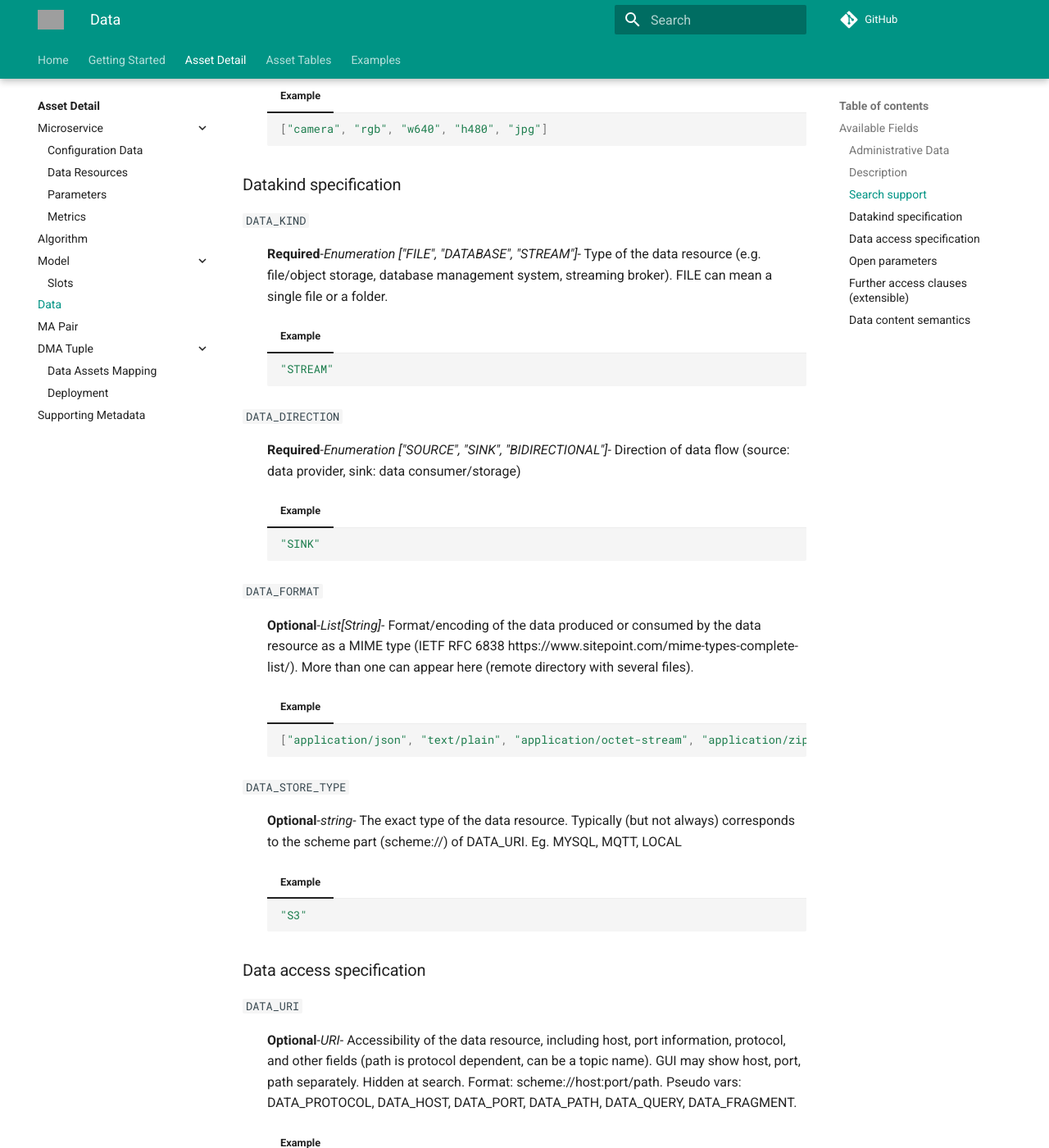
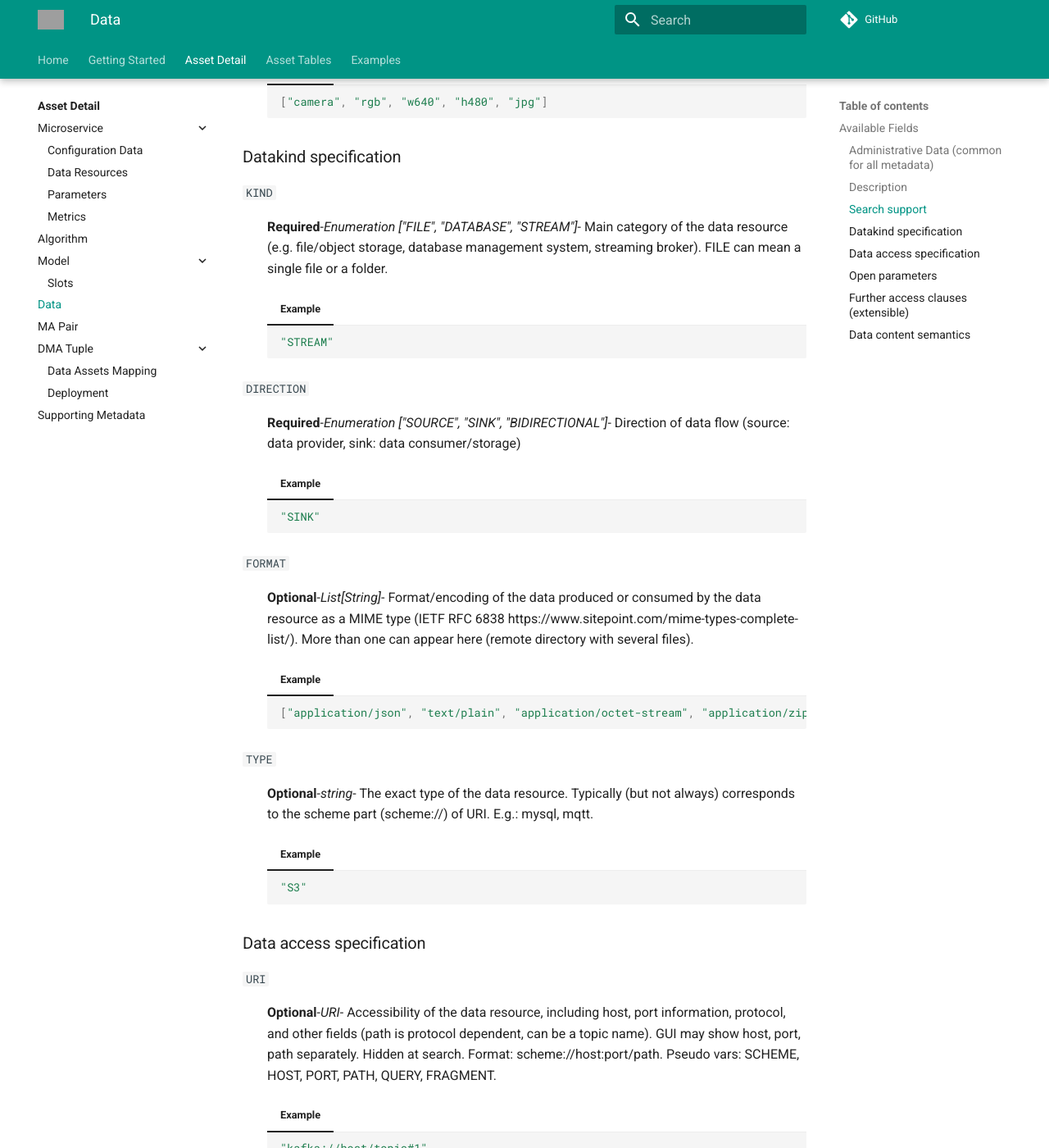
Before and after one commit to DIGITbrain/digitbrain.github.io, an MkDocs documentation site: the page built from docs/attributes/data/index.md, in a window 1280 px wide and 1400 px high, scrolled down 2610 px. Shown: the whole window at 82% size. Built offline with MkDocs 1.6.1 and Material for MkDocs 9.7.7, drawn with Linux system fonts in a browser that asks for light colours; comment, search, counter and statistics services are not loaded; some of the changed text lies outside the part shown; grey boxes are pictures that could not be loaded.

Commit message:
update: Data metadata (DATA_ prefix removed, DATA_STORE_TYPE renamed to TYPE, fixes of comments, examples, etc.) [AUTO]

````diff
--- a/docs/attributes/data/index.md
+++ b/docs/attributes/data/index.md
@@ -13,7 +13,6 @@
 The metadata specification for a DIGITbrain Data
 has these sections:
 
-- [Administrative Data](#administrative-data)
 - [Description](#description)
 - [Search support](#search-support)
 - [Datakind specification](#datakind-specification)
@@ -23,7 +22,7 @@ has these sections:
 - [Data content semantics](#data-content-semantics)
 
 
-### Administrative Data
+### Administrative Data (common for all metadata)
 
 
 `ID`{ #id }
@@ -62,37 +61,37 @@ has these sections:
 ### Description
 
 
-`DATA_NAME`{ #data_name }
-:   **Required**-*string*- Name of the data resource. (The directory hierarchy in Nexus provides a fully qualified (FQ) name, which is unique.)
+`NAME`{ #name }
+:   **Required**-*string*- Name of the data resource.
 
     === "Example"
         ``` yaml
         "CNSPiezoBolt#1 (in directory: factory 1 , machine1 , piezobolts)"
         ```
 
-`DATA_VERSION`{ #data_version }
-:   **Optional**-*string*- Version of this data resource entry (major.minor.patch). Defaults to 1.0.0
+`CUSTOM_VERSION`{ #custom_version }
+:   **Optional**-*string*- Version of the data resource (not of the metadata), defined by the provider in the format of his/her choice (typically: major.minor.patch). Defaults to 1.0.0
     === "Example"
         ``` yaml
         "2.3.4"
         ```
 
-`DATA_DESC`{ #data_desc }
-:   **Optional**-*string*- Human readable description of the data resource.
+`DESC`{ #desc }
+:   **Optional**-*string*- Human readable description of the data resource characteristics, contents.
     === "Example"
         ``` yaml
         "This sensor measures temperature in Celsius, sends data via ConSenses edge device via an MQTT broker"
         ```
 
-`DATA_DESC_URL`{ #data_desc_url }
+`DESC_URL`{ #desc_url }
 :   **Optional**-*URL*- More detailed specification of data source characteristics (doc, pdf, …)
     === "Example"
         ``` yaml
-        "data-source-specification-sheet.pdf"
+        "https://some-host/docs/data-source-specification-sheet.pdf"
         ```
 
-`DATA_SIZE`{ #data_size }
-:   **Optional**-*integer*- Estimated/exact size of data (e.g. file size, volume size, or message size); might be used to assess HW requirements (RAM, CPU) . In bytes
+`SIZE`{ #size }
+:   **Optional**-*integer*- Estimated/exact size of data (e.g. file size, volume size, or message size); might be used to assess HW requirements (RAM, CPU). In bytes.
     === "Example"
         ``` yaml
         112
@@ -102,7 +101,7 @@ has these sections:
 ### Search support
 
 
-`DATA_TAGS`{ #data_tags }
+`TAGS`{ #tags }
 :   **Optional**-*List[String]*- A list of tags freely added to help in searching/indexing (not limited to a basic set of tags, keywords)
     === "Example"
         ``` yaml
@@ -113,15 +112,15 @@ has these sections:
 ### Datakind specification
 
 
-`DATA_KIND`{ #data_kind }
-:   **Required**-*Enumeration ["FILE", "DATABASE", "STREAM"]*- Type of the data resource (e.g. file/object storage, database management system, streaming broker). FILE can mean a single file or a folder.
+`KIND`{ #kind }
+:   **Required**-*Enumeration ["FILE", "DATABASE", "STREAM"]*- Main category of the data resource (e.g. file/object storage, database management system, streaming broker). FILE can mean a single file or a folder.
 
     === "Example"
         ``` yaml
         "STREAM"
         ```
 
-`DATA_DIRECTION`{ #data_direction }
+`DIRECTION`{ #direction }
 :   **Required**-*Enumeration ["SOURCE", "SINK", "BIDIRECTIONAL"]*- Direction of data flow (source: data provider, sink: data consumer/storage)
 
     === "Example"
@@ -129,15 +128,15 @@ has these sections:
         "SINK"
         ```
 
-`DATA_FORMAT`{ #data_format }
+`FORMAT`{ #format }
 :   **Optional**-*List[String]*- Format/encoding of the data produced or consumed by the data resource as a MIME type (IETF RFC 6838 https://www.sitepoint.com/mime-types-complete-list/). More than one can appear here (remote directory with several files).
     === "Example"
         ``` yaml
         ["application/json", "text/plain", "application/octet-stream", "application/zip"]
         ```
 
-`DATA_STORE_TYPE`{ #data_store_type }
-:   **Optional**-*string*- The exact type of the data resource. Typically (but not always) corresponds to the scheme part (scheme://) of DATA_URI. Eg. MYSQL, MQTT, LOCAL
+`TYPE`{ #type }
+:   **Optional**-*string*- The exact type of the data resource. Typically (but not always) corresponds to the scheme part (scheme://) of URI. E.g.: mysql, mqtt.
     === "Example"
         ``` yaml
         "S3"
@@ -147,14 +146,14 @@ has these sections:
 ### Data access specification
 
 
-`DATA_URI`{ #data_uri }
-:   **Optional**-*URI*- Accessibility of the data resource, including host, port information, protocol, and other fields (path is protocol dependent, can be a topic name). GUI may show host, port, path separately. Hidden at search. Format: scheme://host:port/path.  Pseudo vars: DATA_PROTOCOL, DATA_HOST, DATA_PORT, DATA_PATH, DATA_QUERY, DATA_FRAGMENT.
+`URI`{ #uri }
+:   **Optional**-*URI*- Accessibility of the data resource, including host, port information, protocol, and other fields (path is protocol dependent, can be a topic name). GUI may show host, port, path separately. Hidden at search. Format: scheme://host:port/path.  Pseudo vars: SCHEME, HOST, PORT, PATH, QUERY, FRAGMENT.
     === "Example"
         ``` yaml
         "kafka://host/topic#1"
         ```
 
-`DATA_AUTH`{ #data_auth }
+`AUTH_TYPE`{ #auth_type }
 :   **Optional**-*List[Enumeration ["none", "userpass", "accesskey_secretkey", "ssl_certificate", "tls_mutual", "access_token", "rclone_config"]]*- One or more authentication types that can be accepted by the storage resource.
     === "Example"
         ``` yaml
@@ -165,14 +164,14 @@ has these sections:
 ### Open parameters
 
 
-`DATA_CREDENTIALS`{ #data_credentials }
-:   **Optional**-*OPEN*- Credentials (e.g. string/json, zip, config file)
+`CREDENTIALS`{ #credentials }
+:   **Optional**-*OPEN*- Credentials (e.g. string/json, zip, config file). Its content (structure) depends on authentication type (e.g. token, username and password). OPEN means must not be filled here, but asked from user on startup.
 
 
 ### Further access clauses (extensible)
 
 
-`DATA_AUX_INFO`{ #data_aux_info }
+`AUX_INFO`{ #aux_info }
 :   **Optional**-*Map[String, String]*- List of key-value pais (JSON object/YAML dictionary) for additional specification of the data resource. New keys can be added on demand, a list of known keys is available.
     === "Example"
         ``` yaml
@@ -183,16 +182,16 @@ has these sections:
 ### Data content semantics
 
 
-`DATA_SCHEMA`{ #data_schema }
+`SCHEMA`{ #schema }
 :   **Optional**-*string*- Describes message internal structure, semantics, ontology. It can be any file (doc, rdf, owl, etc.). Asset Administration Shell, IEC 61360 - Common Data Dictionary, ...
     === "Example"
         ``` yaml
-        database schema description/contents
+        Database schema description/contents.
         ```
 
-`DATA_SCHEMA_URL`{ #data_schema_url }
-:   **Optional**-*URL*- No description available.
+`SCHEMA_URL`{ #schema_url }
+:   **Optional**-*URL*- URL to schema specification document (in some format, rdf, owl, xsd, …)
     === "Example"
         ``` yaml
-        database schema URL
+        "https://schemas.org/date.rdf"
         ```
````
Also changed, not shown: docs/tables/data/index.md (+30 -30 lines).
